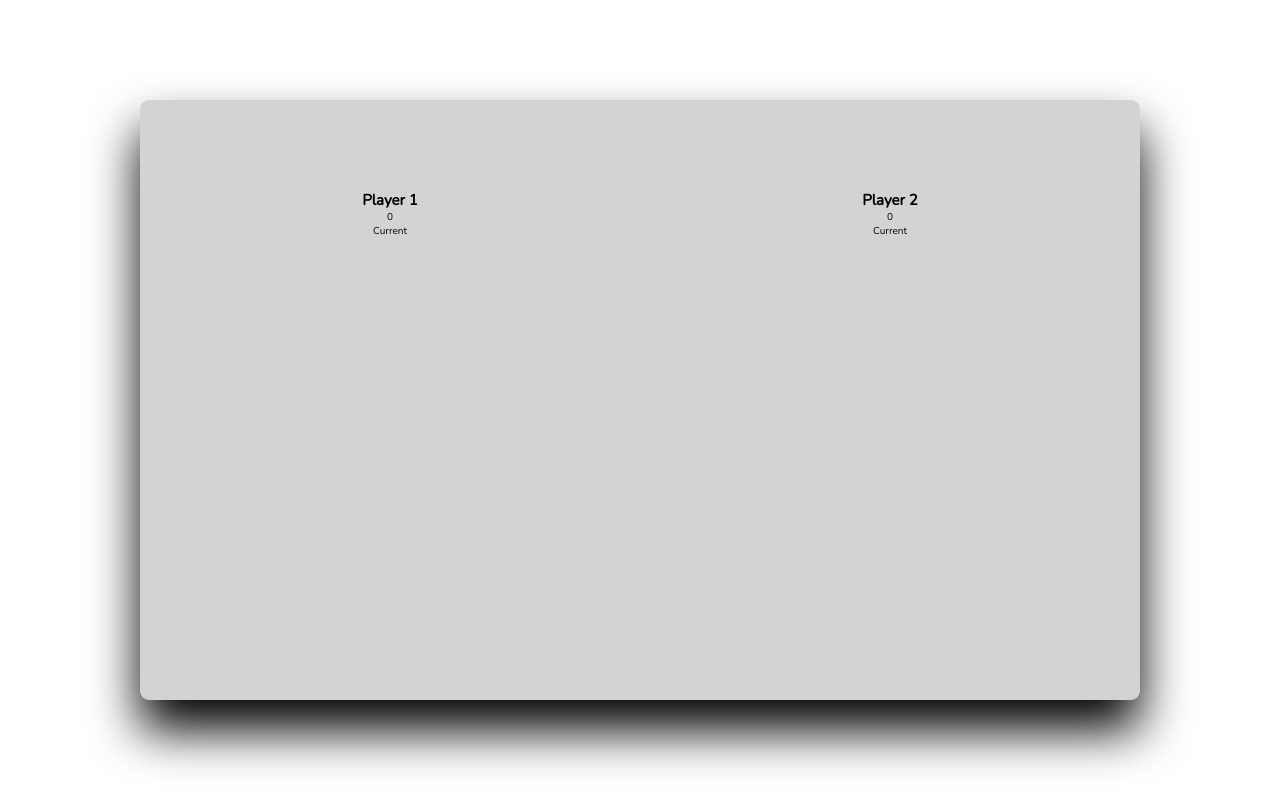
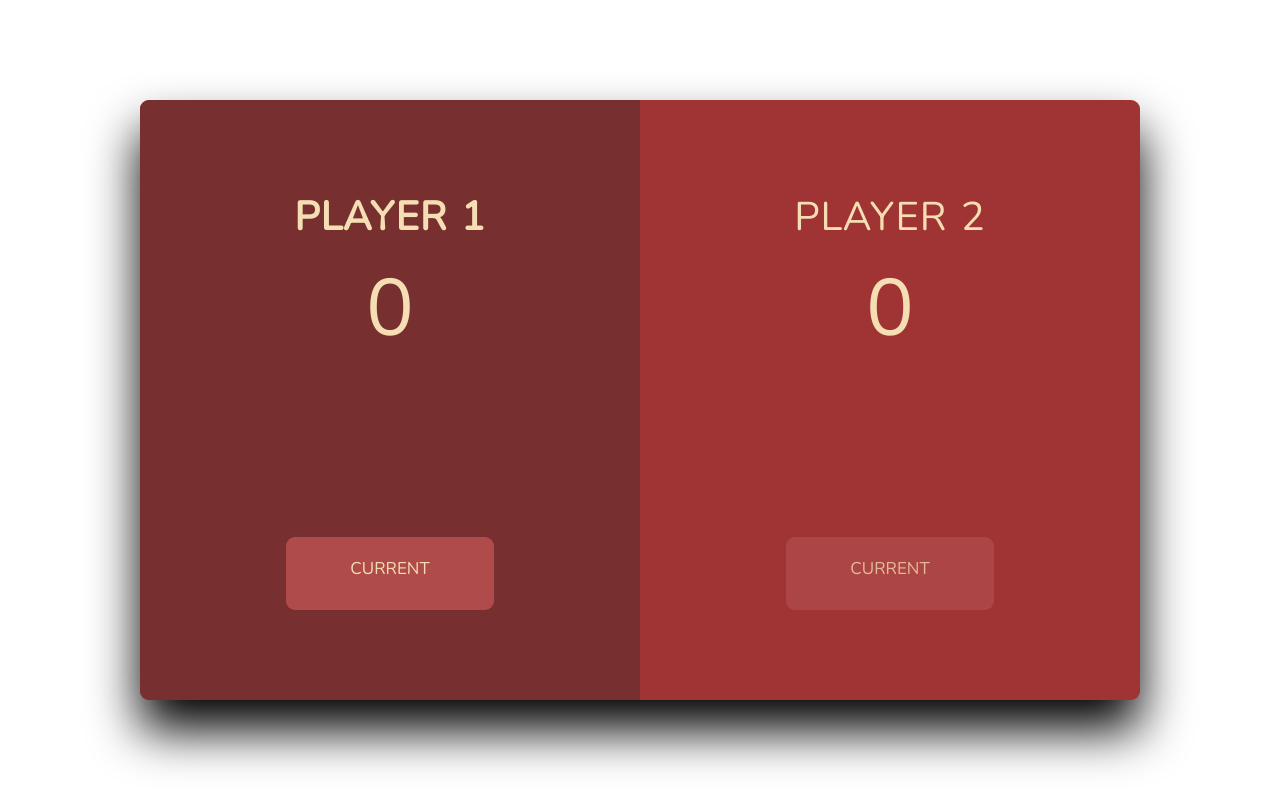
Before and after one commit to AustinPerez760/Dice_Game, a plain HTML site: page index.html in a window 1280 px wide. Drawn offline with nearby package versions, Linux system fonts and the light colour scheme.

Commit message:
Styled score card and all font on screen

```diff
--- a/styles.css
+++ b/styles.css
@@ -26,7 +26,7 @@ main {
   position: relative;
   width: 100rem;
   height: 60rem;
-  background-color: lightgray;
+  background-color: rgb(160, 52, 52);
   backdrop-filter: blur(200px);
   filter: blur();
   box-shadow: 0 3rem 5rem black;
@@ -43,3 +43,61 @@ main {
   align-items: center;
   transition: all 0.75s;
 }
+
+/* PAGE ELEMENTS */
+.name {
+  position: relative;
+  font-size: 4rem;
+  color: wheat;
+  text-transform: uppercase;
+  letter-spacing: 1px;
+  word-spacing: 2px;
+  font-weight: 300;
+  margin-bottom: 1rem;
+}
+
+.score {
+  font-size: 8rem;
+  font-weight: 300;
+  color: wheat;
+  margin-bottom: auto;
+}
+
+.player--active {
+  background-color: rgb(120, 47, 47);
+}
+
+.player--active .name {
+  font-weight: 700;
+}
+
+.player--active .score {
+  font-weight: 400;
+}
+
+.player--active .current {
+  opacity: 1;
+}
+
+.current {
+  background-color: rgb(175, 75, 75);
+  opacity: 0.8;
+  border-radius: 9px;
+  color: whitesmoke;
+  width: 65%;
+  padding: 2rem;
+  text-align: center;
+  transition: all 0.75;
+}
+
+.current-label {
+  text-transform: uppercase;
+  margin-bottom: 1rem;
+  font-size: 1.7rem;
+  color: wheat;
+}
+
+.current-score {
+  font-size: 3.5rem;
+  color: wheat;
+}
```
